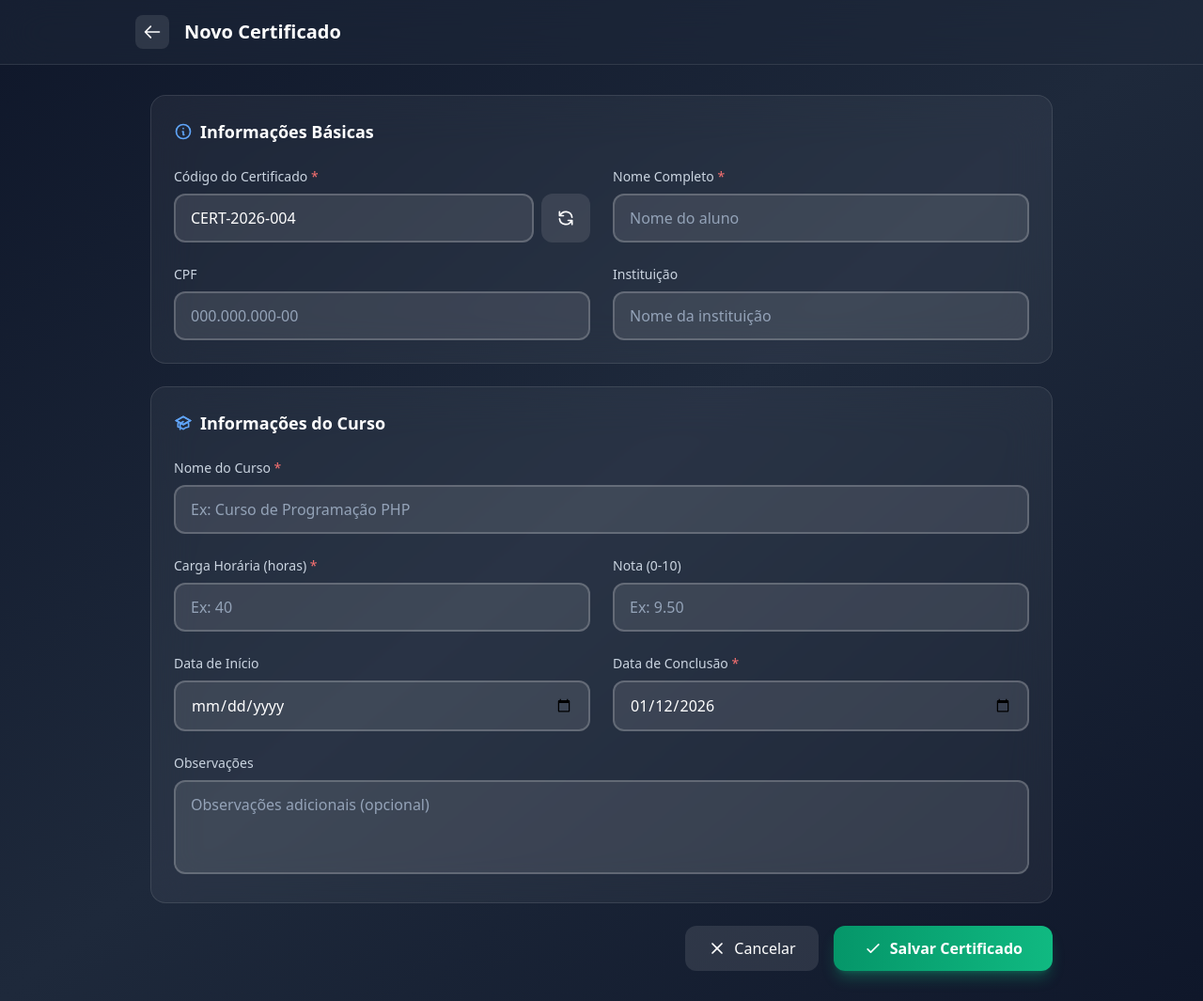
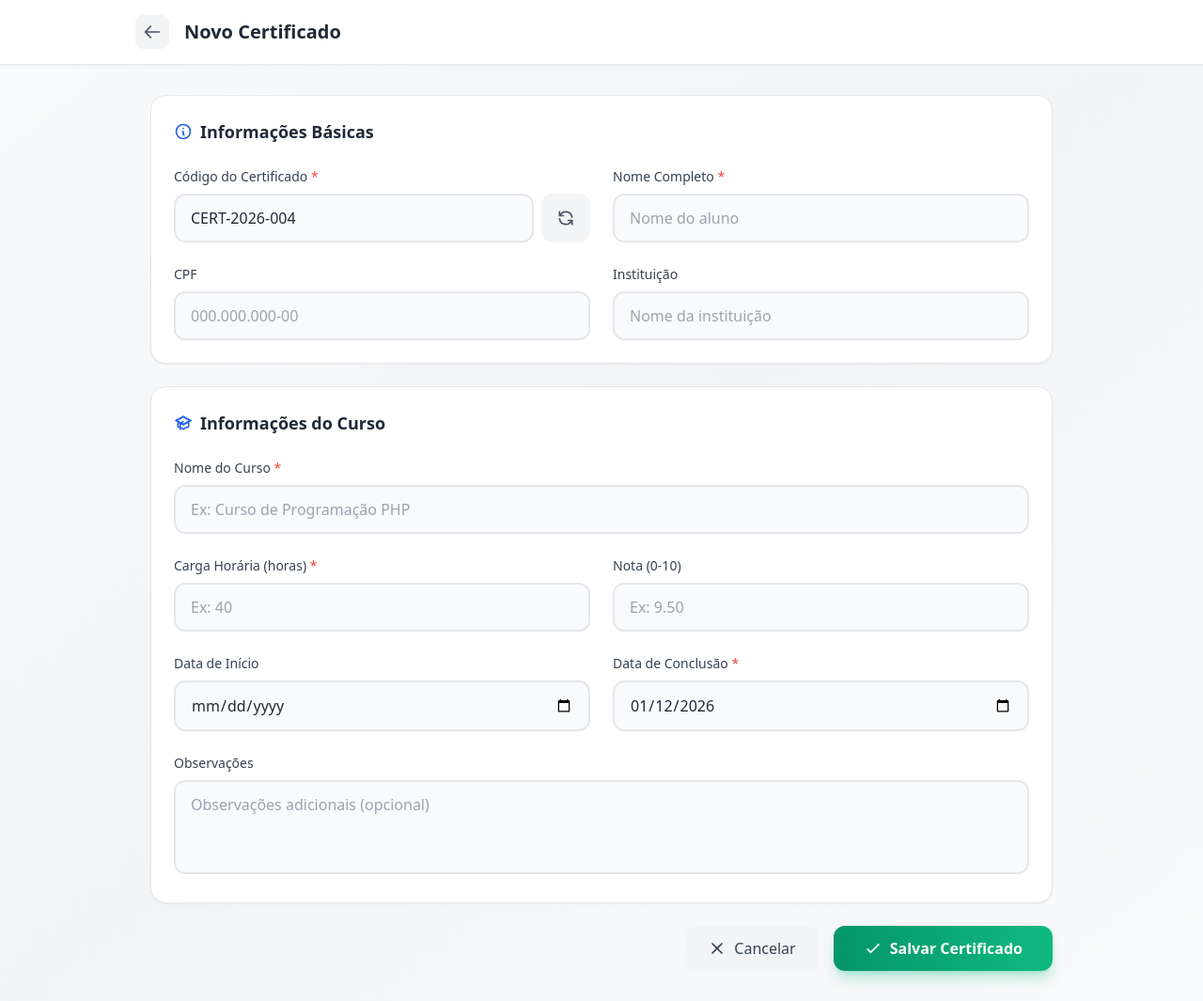
Before and after one commit to adeniltondev/SITECERTIFICADO, a PHP site: page /admin/cadastrar.php in a window 1280 px wide. Shown: the whole page at 94% size. Run offline with PHP 8.4, Linux system fonts and the light colour scheme; a user stored in the database is signed in; data comes from the database, SQL or seed files in the repository; some libraries are stand-ins or nearby versions.

Commit message:
Update cadastrar.php

```diff
--- a/admin/cadastrar.php
+++ b/admin/cadastrar.php
@@ -79,45 +79,45 @@ $codigo_sugerido = sprintf("CERT-%d-%03d", $ano, $proximo);
         }
     </script>
 </head>
-<body class="min-h-screen bg-gradient-to-br from-slate-900 via-slate-800 to-slate-900">
+<body class="min-h-screen bg-gradient-to-br from-gray-50 via-gray-100 to-gray-50">
     <div class="min-h-screen">
         <!-- Top Bar -->
-        <header class="bg-slate-800/50 backdrop-blur-xl border-b border-white/10">
+        <header class="bg-white shadow-sm border-b border-gray-200">
             <div class="max-w-5xl mx-auto px-4 py-4 flex items-center justify-between">
                 <div class="flex items-center gap-4">
-                    <a href="index.php" class="p-2 bg-white/10 hover:bg-white/20 rounded-lg transition-colors">
-                        <svg xmlns="http://www.w3.org/2000/svg" class="w-5 h-5 text-white" fill="none" viewBox="0 0 24 24" stroke="currentColor" stroke-width="2"><path stroke-linecap="round" stroke-linejoin="round" d="M10 19l-7-7m0 0l7-7m-7 7h18" /></svg>
+                    <a href="index.php" class="p-2 bg-gray-100 hover:bg-gray-200 rounded-lg transition-colors">
+                        <svg xmlns="http://www.w3.org/2000/svg" class="w-5 h-5 text-gray-600" fill="none" viewBox="0 0 24 24" stroke="currentColor" stroke-width="2"><path stroke-linecap="round" stroke-linejoin="round" d="M10 19l-7-7m0 0l7-7m-7 7h18" /></svg>
                     </a>
-                    <h1 class="text-xl font-bold text-white">Novo Certificado</h1>
+                    <h1 class="text-xl font-bold text-gray-800">Novo Certificado</h1>
                 </div>
             </div>
         </header>
 
         <main class="max-w-5xl mx-auto p-4 lg:p-8">
             <?php if ($mensagem): ?>
-            <div class="mb-6 flex items-center gap-3 p-4 <?php echo $tipo_mensagem === 'success' ? 'bg-emerald-500/10 border-emerald-500/30' : 'bg-red-500/10 border-red-500/30'; ?> border rounded-xl">
+            <div class="mb-6 flex items-center gap-3 p-4 <?php echo $tipo_mensagem === 'success' ? 'bg-emerald-50 border-emerald-200' : 'bg-red-50 border-red-200'; ?> border rounded-xl">
                 <?php if ($tipo_mensagem === 'success'): ?>
-                <svg xmlns="http://www.w3.org/2000/svg" class="w-5 h-5 text-emerald-400" fill="none" viewBox="0 0 24 24" stroke="currentColor" stroke-width="2"><path stroke-linecap="round" stroke-linejoin="round" d="M9 12l2 2 4-4m6 2a9 9 0 11-18 0 9 9 0 0118 0z" /></svg>
-                <span class="text-emerald-300"><?php echo htmlspecialchars($mensagem); ?></span>
+                <svg xmlns="http://www.w3.org/2000/svg" class="w-5 h-5 text-emerald-600" fill="none" viewBox="0 0 24 24" stroke="currentColor" stroke-width="2"><path stroke-linecap="round" stroke-linejoin="round" d="M9 12l2 2 4-4m6 2a9 9 0 11-18 0 9 9 0 0118 0z" /></svg>
+                <span class="text-emerald-700"><?php echo htmlspecialchars($mensagem); ?></span>
                 <?php else: ?>
-                <svg xmlns="http://www.w3.org/2000/svg" class="w-5 h-5 text-red-400" fill="none" viewBox="0 0 24 24" stroke="currentColor" stroke-width="2"><path stroke-linecap="round" stroke-linejoin="round" d="M12 8v4m0 4h.01M21 12a9 9 0 11-18 0 9 9 0 0118 0z" /></svg>
-                <span class="text-red-300"><?php echo htmlspecialchars($mensagem); ?></span>
+                <svg xmlns="http://www.w3.org/2000/svg" class="w-5 h-5 text-red-600" fill="none" viewBox="0 0 24 24" stroke="currentColor" stroke-width="2"><path stroke-linecap="round" stroke-linejoin="round" d="M12 8v4m0 4h.01M21 12a9 9 0 11-18 0 9 9 0 0118 0z" /></svg>
+                <span class="text-red-700"><?php echo htmlspecialchars($mensagem); ?></span>
                 <?php endif; ?>
             </div>
             <?php endif; ?>
 
             <form method="POST" action="" class="space-y-6">
                 <!-- Informações Básicas -->
-                <div class="bg-white/5 backdrop-blur-xl rounded-2xl p-6 border border-white/10">
-                    <h2 class="text-lg font-semibold text-white mb-6 flex items-center gap-2">
-                        <svg xmlns="http://www.w3.org/2000/svg" class="w-5 h-5 text-primary-400" fill="none" viewBox="0 0 24 24" stroke="currentColor" stroke-width="2"><path stroke-linecap="round" stroke-linejoin="round" d="M13 16h-1v-4h-1m1-4h.01M21 12a9 9 0 11-18 0 9 9 0 0118 0z" /></svg>
+                <div class="bg-white rounded-2xl p-6 border border-gray-200 shadow-sm">
+                    <h2 class="text-lg font-semibold text-gray-800 mb-6 flex items-center gap-2">
+                        <svg xmlns="http://www.w3.org/2000/svg" class="w-5 h-5 text-primary-600" fill="none" viewBox="0 0 24 24" stroke="currentColor" stroke-width="2"><path stroke-linecap="round" stroke-linejoin="round" d="M13 16h-1v-4h-1m1-4h.01M21 12a9 9 0 11-18 0 9 9 0 0118 0z" /></svg>
                         Informações Básicas
                     </h2>
 
                     <div class="grid grid-cols-1 md:grid-cols-2 gap-6">
                         <div>
-                            <label class="block text-slate-300 text-sm font-medium mb-2">
-                                Código do Certificado <span class="text-red-400">*</span>
+                            <label class="block text-gray-700 text-sm font-medium mb-2">
+                                Código do Certificado <span class="text-red-500">*</span>
                             </label>
                             <div class="flex gap-2">
                                 <input
@@ -127,17 +127,17 @@ $codigo_sugerido = sprintf("CERT-%d-%03d", $ano, $proximo);
                                     required
                                     placeholder="Ex: CERT-2026-001"
                                     value="<?php echo htmlspecialchars($_POST['codigo'] ?? $codigo_sugerido); ?>"
-                                    class="flex-1 px-4 py-3 bg-white/10 border-2 border-white/20 rounded-xl text-white placeholder-slate-400 focus:outline-none focus:border-primary-500 transition-all"
+                                    class="flex-1 px-4 py-3 bg-gray-50 border-2 border-gray-200 rounded-xl text-gray-800 placeholder-gray-400 focus:outline-none focus:border-primary-500 focus:bg-white transition-all"
                                 >
-                                <button type="button" id="gerarCodigo" class="px-4 py-3 bg-white/10 hover:bg-white/20 text-white rounded-xl transition-colors" title="Gerar código">
+                                <button type="button" id="gerarCodigo" class="px-4 py-3 bg-gray-100 hover:bg-gray-200 text-gray-600 rounded-xl transition-colors" title="Gerar código">
                                     <svg xmlns="http://www.w3.org/2000/svg" class="w-5 h-5" fill="none" viewBox="0 0 24 24" stroke="currentColor" stroke-width="2"><path stroke-linecap="round" stroke-linejoin="round" d="M4 4v5h.582m15.356 2A8.001 8.001 0 004.582 9m0 0H9m11 11v-5h-.581m0 0a8.003 8.003 0 01-15.357-2m15.357 2H15" /></svg>
                                 </button>
                             </div>
                         </div>
 
                         <div>
-                            <label class="block text-slate-300 text-sm font-medium mb-2">
-                                Nome Completo <span class="text-red-400">*</span>
+                            <label class="block text-gray-700 text-sm font-medium mb-2">
+                                Nome Completo <span class="text-red-500">*</span>
                             </label>
                             <input
                                 type="text"
@@ -145,12 +145,12 @@ $codigo_sugerido = sprintf("CERT-%d-%03d", $ano, $proximo);
                                 required
                                 placeholder="Nome do aluno"
                                 value="<?php echo htmlspecialchars($_POST['nome_aluno'] ?? ''); ?>"
-                                class="w-full px-4 py-3 bg-white/10 border-2 border-white/20 rounded-xl text-white placeholder-slate-400 focus:outline-none focus:border-primary-500 transition-all"
+                                class="w-full px-4 py-3 bg-gray-50 border-2 border-gray-200 rounded-xl text-gray-800 placeholder-gray-400 focus:outline-none focus:border-primary-500 focus:bg-white transition-all"
                             >
                         </div>
 
                         <div>
-                            <label class="block text-slate-300 text-sm font-medium mb-2">CPF</label>
+                            <label class="block text-gray-700 text-sm font-medium mb-2">CPF</label>
                             <input
                                 type="text"
                                 name="cpf"
@@ -158,34 +158,34 @@ $codigo_sugerido = sprintf("CERT-%d-%03d", $ano, $proximo);
                                 placeholder="000.000.000-00"
                                 maxlength="14"
                                 value="<?php echo htmlspecialchars($_POST['cpf'] ?? ''); ?>"
-                                class="w-full px-4 py-3 bg-white/10 border-2 border-white/20 rounded-xl text-white placeholder-slate-400 focus:outline-none focus:border-primary-500 transition-all"
+                                class="w-full px-4 py-3 bg-gray-50 border-2 border-gray-200 rounded-xl text-gray-800 placeholder-gray-400 focus:outline-none focus:border-primary-500 focus:bg-white transition-all"
                             >
                         </div>
 
                         <div>
-                            <label class="block text-slate-300 text-sm font-medium mb-2">Instituição</label>
+                            <label class="block text-gray-700 text-sm font-medium mb-2">Instituição</label>
                             <input
                                 type="text"
                                 name="instituicao"
                                 placeholder="Nome da instituição"
                                 value="<?php echo htmlspecialchars($_POST['instituicao'] ?? ''); ?>"
-                                class="w-full px-4 py-3 bg-white/10 border-2 border-white/20 rounded-xl text-white placeholder-slate-400 focus:outline-none focus:border-primary-500 transition-all"
+                                class="w-full px-4 py-3 bg-gray-50 border-2 border-gray-200 rounded-xl text-gray-800 placeholder-gray-400 focus:outline-none focus:border-primary-500 focus:bg-white transition-all"
                             >
                         </div>
                     </div>
                 </div>
 
                 <!-- Informações do Curso -->
-                <div class="bg-white/5 backdrop-blur-xl rounded-2xl p-6 border border-white/10">
-                    <h2 class="text-lg font-semibold text-white mb-6 flex items-center gap-2">
-                        <svg xmlns="http://www.w3.org/2000/svg" class="w-5 h-5 text-primary-400" fill="none" viewBox="0 0 24 24" stroke="currentColor" stroke-width="2"><path d="M12 14l9-5-9-5-9 5 9 5z" /><path stroke-linecap="round" stroke-linejoin="round" d="M12 14l9-5-9-5-9 5 9 5zm0 0l6.16-3.422a12.083 12.083 0 01.665 6.479A11.952 11.952 0 0012 20.055a11.952 11.952 0 00-6.824-2.998 12.078 12.078 0 01.665-6.479L12 14zm-4 6v-7.5l4-2.222" /></svg>
+                <div class="bg-white rounded-2xl p-6 border border-gray-200 shadow-sm">
+                    <h2 class="text-lg font-semibold text-gray-800 mb-6 flex items-center gap-2">
+                        <svg xmlns="http://www.w3.org/2000/svg" class="w-5 h-5 text-primary-600" fill="none" viewBox="0 0 24 24" stroke="currentColor" stroke-width="2"><path d="M12 14l9-5-9-5-9 5 9 5z" /><path stroke-linecap="round" stroke-linejoin="round" d="M12 14l9-5-9-5-9 5 9 5zm0 0l6.16-3.422a12.083 12.083 0 01.665 6.479A11.952 11.952 0 0012 20.055a11.952 11.952 0 00-6.824-2.998 12.078 12.078 0 01.665-6.479L12 14zm-4 6v-7.5l4-2.222" /></svg>
                         Informações do Curso
                     </h2>
 
                     <div class="grid grid-cols-1 md:grid-cols-2 gap-6">
                         <div class="md:col-span-2">
-                            <label class="block text-slate-300 text-sm font-medium mb-2">
-                                Nome do Curso <span class="text-red-400">*</span>
+                            <label class="block text-gray-700 text-sm font-medium mb-2">
+                                Nome do Curso <span class="text-red-500">*</span>
                             </label>
                             <input
                                 type="text"
@@ -193,13 +193,13 @@ $codigo_sugerido = sprintf("CERT-%d-%03d", $ano, $proximo);
                                 required
                                 placeholder="Ex: Curso de Programação PHP"
                                 value="<?php echo htmlspecialchars($_POST['curso'] ?? ''); ?>"
-                                class="w-full px-4 py-3 bg-white/10 border-2 border-white/20 rounded-xl text-white placeholder-slate-400 focus:outline-none focus:border-primary-500 transition-all"
+                                class="w-full px-4 py-3 bg-gray-50 border-2 border-gray-200 rounded-xl text-gray-800 placeholder-gray-400 focus:outline-none focus:border-primary-500 focus:bg-white transition-all"
                             >
                         </div>
 
                         <div>
-                            <label class="block text-slate-300 text-sm font-medium mb-2">
-                                Carga Horária (horas) <span class="text-red-400">*</span>
+                            <label class="block text-gray-700 text-sm font-medium mb-2">
+                                Carga Horária (horas) <span class="text-red-500">*</span>
                             </label>
                             <input
                                 type="number"
@@ -208,12 +208,12 @@ $codigo_sugerido = sprintf("CERT-%d-%03d", $ano, $proximo);
                                 min="1"
                                 placeholder="Ex: 40"
                                 value="<?php echo htmlspecialchars($_POST['carga_horaria'] ?? ''); ?>"
-                                class="w-full px-4 py-3 bg-white/10 border-2 border-white/20 rounded-xl text-white placeholder-slate-400 focus:outline-none focus:border-primary-500 transition-all"
+                                class="w-full px-4 py-3 bg-gray-50 border-2 border-gray-200 rounded-xl text-gray-800 placeholder-gray-400 focus:outline-none focus:border-primary-500 focus:bg-white transition-all"
                             >
                         </div>
 
                         <div>
-                            <label class="block text-slate-300 text-sm font-medium mb-2">Nota (0-10)</label>
+                            <label class="block text-gray-700 text-sm font-medium mb-2">Nota (0-10)</label>
                             <input
                                 type="number"
                                 name="nota"
@@ -222,40 +222,40 @@ $codigo_sugerido = sprintf("CERT-%d-%03d", $ano, $proximo);
                                 step="0.01"
                                 placeholder="Ex: 9.50"
                                 value="<?php echo htmlspecialchars($_POST['nota'] ?? ''); ?>"
-                                class="w-full px-4 py-3 bg-white/10 border-2 border-white/20 rounded-xl text-white placeholder-slate-400 focus:outline-none focus:border-primary-500 transition-all"
+                                class="w-full px-4 py-3 bg-gray-50 border-2 border-gray-200 rounded-xl text-gray-800 placeholder-gray-400 focus:outline-none focus:border-primary-500 focus:bg-white transition-all"
                             >
                         </div>
 
                         <div>
-                            <label class="block text-slate-300 text-sm font-medium mb-2">Data de Início</label>
+                            <label class="block text-gray-700 text-sm font-medium mb-2">Data de Início</label>
                             <input
                                 type="date"
                                 name="data_inicio"
                                 value="<?php echo htmlspecialchars($_POST['data_inicio'] ?? ''); ?>"
-                                class="w-full px-4 py-3 bg-white/10 border-2 border-white/20 rounded-xl text-white focus:outline-none focus:border-primary-500 transition-all"
+                                class="w-full px-4 py-3 bg-gray-50 border-2 border-gray-200 rounded-xl text-gray-800 focus:outline-none focus:border-primary-500 focus:bg-white transition-all"
                             >
                         </div>
 
                         <div>
-                            <label class="block text-slate-300 text-sm font-medium mb-2">
-                                Data de Conclusão <span class="text-red-400">*</span>
+                            <label class="block text-gray-700 text-sm font-medium mb-2">
+                                Data de Conclusão <span class="text-red-500">*</span>
                             </label>
                             <input
                                 type="date"
                                 name="data_conclusao"
                                 required
                                 value="<?php echo htmlspecialchars($_POST['data_conclusao'] ?? date('Y-m-d')); ?>"
-                                class="w-full px-4 py-3 bg-white/10 border-2 border-white/20 rounded-xl text-white focus:outline-none focus:border-primary-500 transition-all"
+                                class="w-full px-4 py-3 bg-gray-50 border-2 border-gray-200 rounded-xl text-gray-800 focus:outline-none focus:border-primary-500 focus:bg-white transition-all"
                             >
                         </div>
 
                         <div class="md:col-span-2">
-                            <label class="block text-slate-300 text-sm font-medium mb-2">Observações</label>
+                            <label class="block text-gray-700 text-sm font-medium mb-2">Observações</label>
                             <textarea
                                 name="observacoes"
                                 rows="3"
                                 placeholder="Observações adicionais (opcional)"
-                                class="w-full px-4 py-3 bg-white/10 border-2 border-white/20 rounded-xl text-white placeholder-slate-400 focus:outline-none focus:border-primary-500 transition-all resize-none"
+                                class="w-full px-4 py-3 bg-gray-50 border-2 border-gray-200 rounded-xl text-gray-800 placeholder-gray-400 focus:outline-none focus:border-primary-500 focus:bg-white transition-all resize-none"
                             ><?php echo htmlspecialchars($_POST['observacoes'] ?? ''); ?></textarea>
                         </div>
                     </div>
@@ -263,7 +263,7 @@ $codigo_sugerido = sprintf("CERT-%d-%03d", $ano, $proximo);
 
                 <!-- Actions -->
                 <div class="flex flex-col sm:flex-row gap-4 justify-end">
-                    <a href="index.php" class="px-6 py-3 bg-white/10 hover:bg-white/20 text-white rounded-xl transition-colors text-center flex items-center justify-center gap-2">
+                    <a href="index.php" class="px-6 py-3 bg-gray-100 hover:bg-gray-200 text-gray-700 rounded-xl transition-colors text-center flex items-center justify-center gap-2">
                         <svg xmlns="http://www.w3.org/2000/svg" class="w-5 h-5" fill="none" viewBox="0 0 24 24" stroke="currentColor" stroke-width="2"><path stroke-linecap="round" stroke-linejoin="round" d="M6 18L18 6M6 6l12 12" /></svg>
                         Cancelar
                     </a>
```
